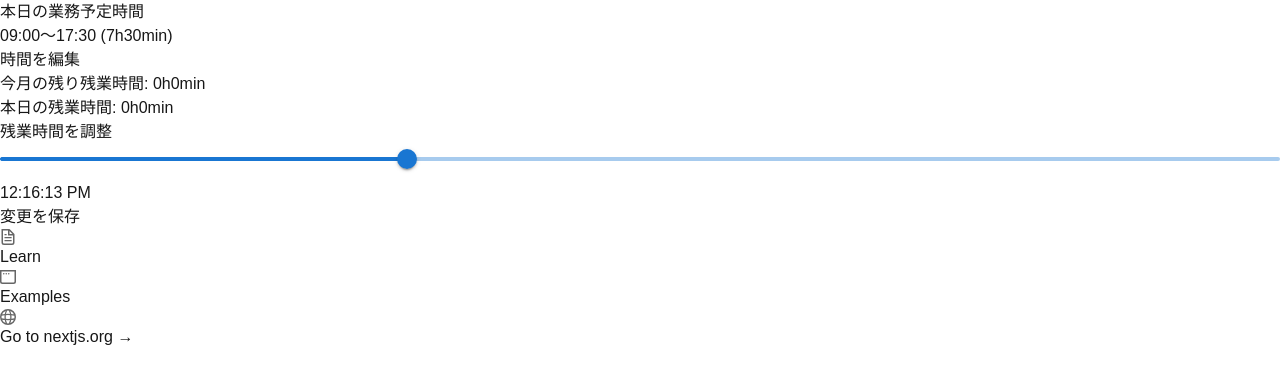
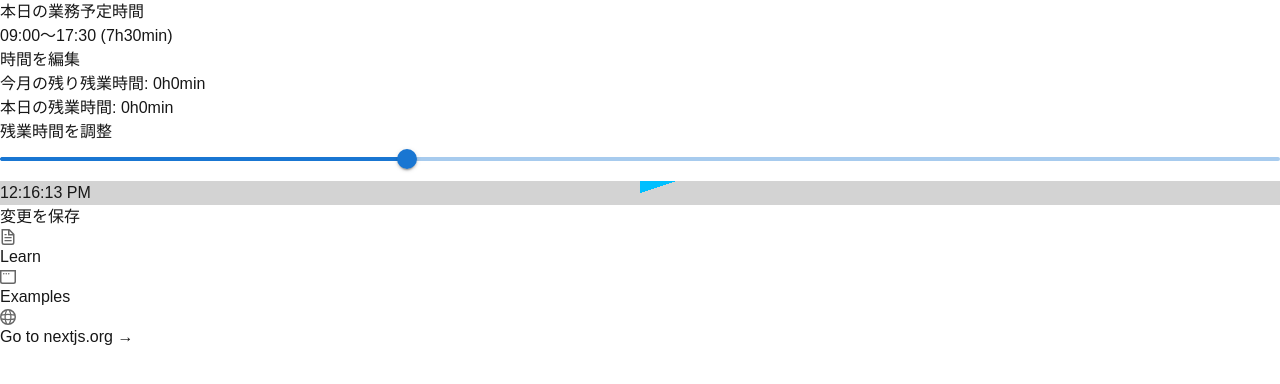
Before and after one commit to KazueHara-1/r-study-JavaScript, a Next.js app in the folder final_ex/: page /working in a window 1280 px wide. Shown: the top 384 px of the page. Built offline with nearby package versions, Linux system fonts and the light colour scheme.

Commit message:
円に達成時間が表示されるように

```diff
--- a/final_ex/src/app/working/page.tsx
+++ b/final_ex/src/app/working/page.tsx
@@ -3,13 +3,13 @@
 import Image from "next/image";
 import { DateTime } from "luxon";
 import { useState, useCallback } from "react";
+import { Slider } from "@mui/material";
 import Circle from "@/components/circle";
 import Clock from "@/components/clock";
 import SaveOvertime from "@/components/saveOvertime";
 import TimePickerDialog from "@/components/timePickerDialog";
 import WorkTime from "@/components/workTime";
 import { convertHMin } from "@/utils/convertHMin";
-import { Slider } from "@mui/material";
 import { OVERTIME_KEY } from "@/utils/const";
 
 export default function Home() {
@@ -94,7 +94,7 @@ export default function Home() {
             step={15}
           />
           <div className="flex justify-center">
-            <Circle>
+            <Circle percent={20}>
               <Clock />
             </Circle>
           </div>
--- a/final_ex/src/components/circle.tsx
+++ b/final_ex/src/components/circle.tsx
@@ -1,12 +1,20 @@
 import React, { ReactElement } from "react";
 
 interface CircleProps {
+  percent: number;
   children: ReactElement;
 }
 
-const Circle = ({ children }: CircleProps) => {
+const Circle = ({ percent, children }: CircleProps) => {
+  const deg = (percent / 100) * 360;
   return (
-    <div className="relative w-[200px] h-[200px] bg-[conic-gradient(#FFE013_0deg_135deg,#91D4E1_135deg_180deg,#0B62D4_180deg_360deg)] rounded-[50%] before:absolute before:w-[140px] before:h-[140px] before:bg-white before:rounded-[50%] before:left-[30px] before:top-[30px] flex justify-center items-center">
+    <div
+      id="dynamic-circle"
+      className="relative w-[200px] h-[200px] rounded-[50%] before:absolute before:w-[140px] before:h-[140px] before:bg-white before:rounded-[50%] before:left-[30px] before:top-[30px] flex justify-center items-center"
+      style={{
+        backgroundImage: `conic-gradient(#00BFFF 0deg ${deg}deg, lightgray ${deg}deg 360deg)`,
+      }}
+    >
       <span className="z-10">{children}</span>
     </div>
   );
```
